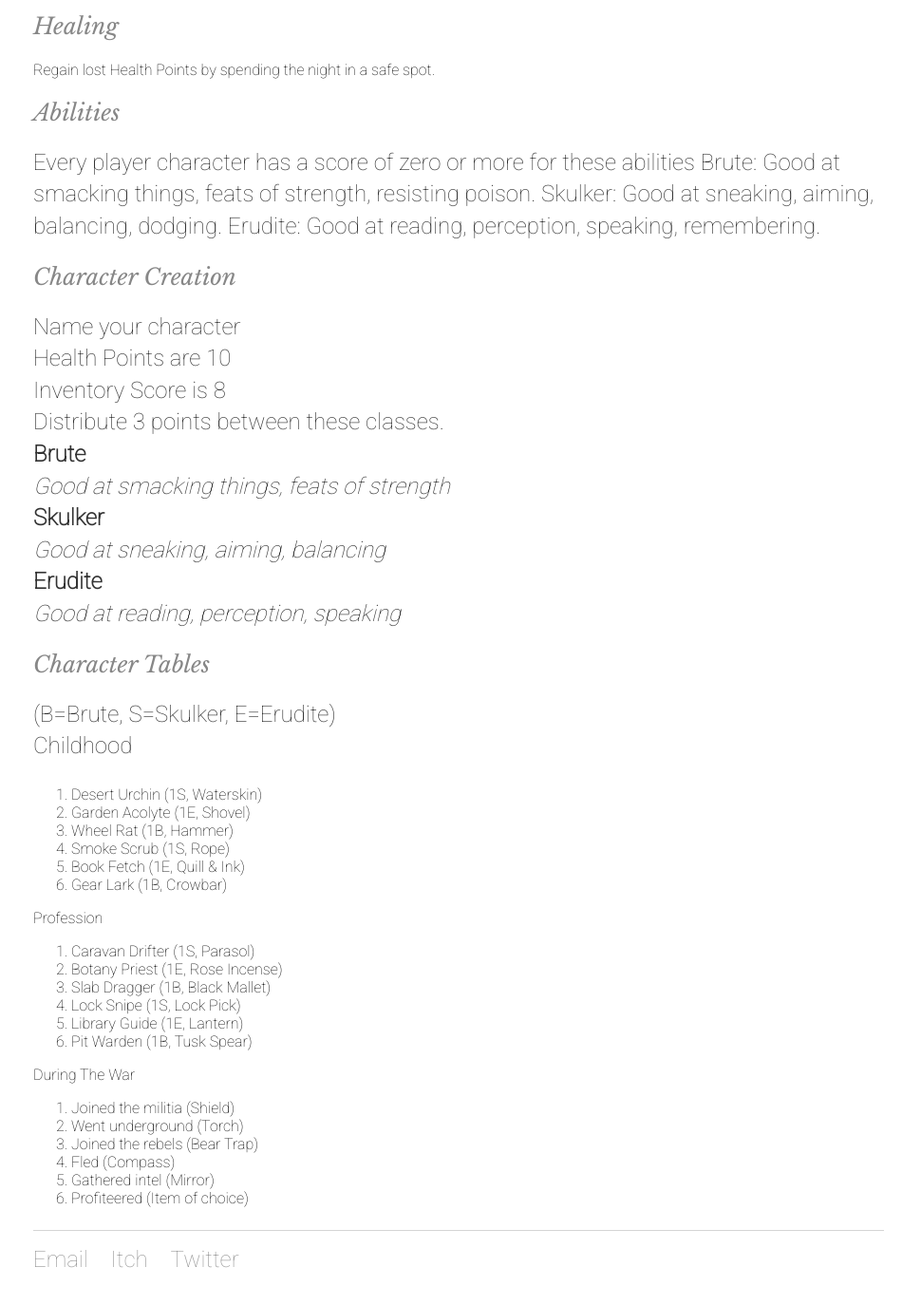
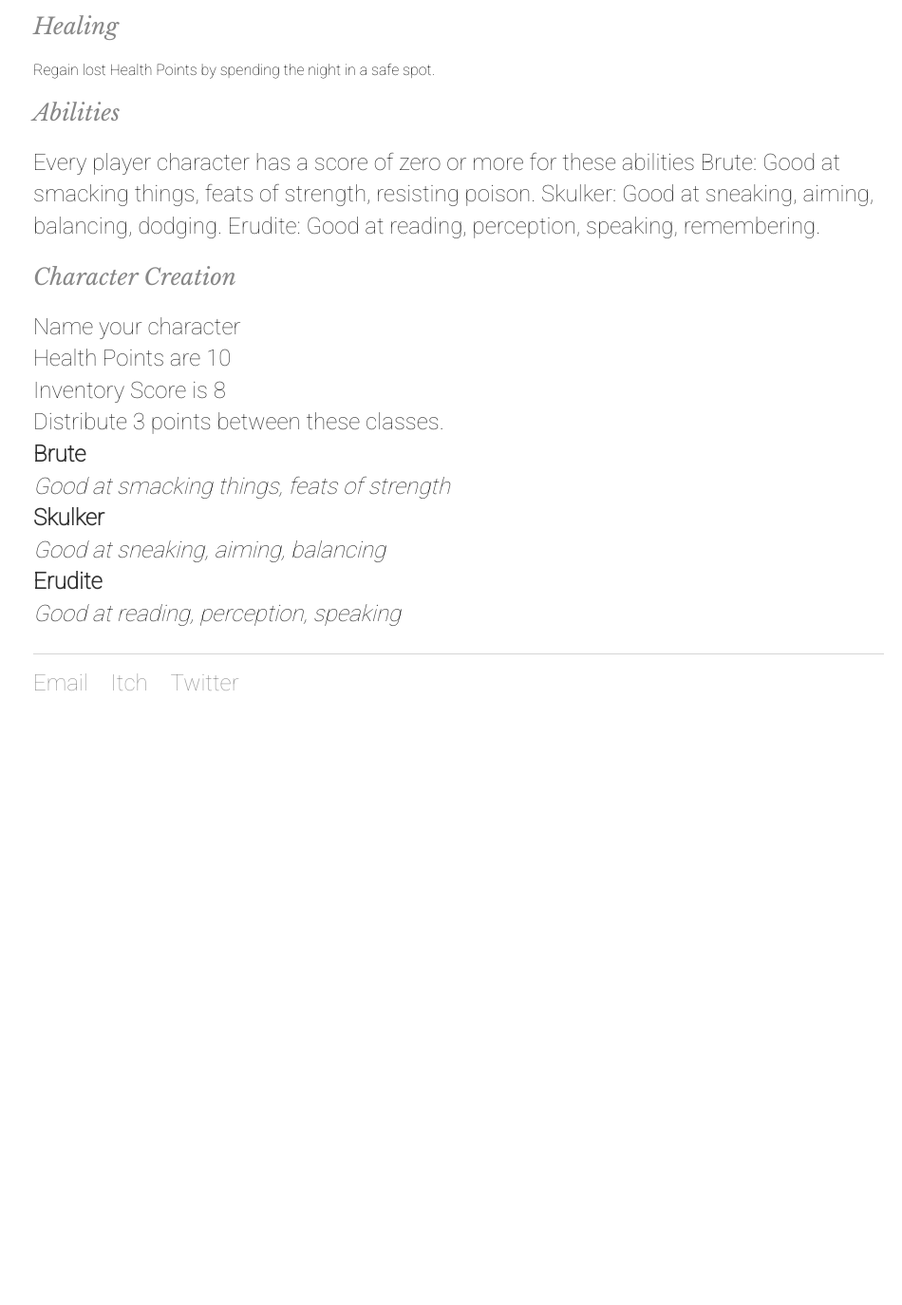
Before and after one commit to NateHPS/TunnelGoons, a Jekyll site: the page built from srd.html, in a window 1280 px wide and 1400 px high, scrolled down 1318 px. Shown: the top 1374 px of the window at 95% size, without its empty margins (157-1107 px from the left). Built offline with Jekyll 4.4.1, drawn with Linux system fonts in a browser that asks for light colours; after the commit the page ends 2111 px from its top, so only the background shows below that.

Commit message:
Update srd.html

```diff
--- a/srd.html
+++ b/srd.html
@@ -76,36 +76,4 @@ Distribute 3 points between these classes.<br>
 <b>Erudite</b><br>
 <i>Good at reading, perception, speaking</i><br>
 	</p>
-
-<h3>Character Tables</h3>
-<p>
-	(B=Brute, S=Skulker, E=Erudite)<br>
-Childhood
-<ol>
-<li>Desert Urchin (1S, Waterskin)</li>
-<li>Garden Acolyte (1E, Shovel)</li>
-<li>Wheel Rat (1B, Hammer)</li>
-<li>Smoke Scrub (1S, Rope)</li>
-<li>Book Fetch (1E, Quill & Ink)</li>
-<li>Gear Lark (1B, Crowbar)</li>
-</ol>
-Profession
-<ol>
-<li>Caravan Drifter (1S, Parasol)</li>
-<li>Botany Priest (1E, Rose Incense)</li>
-<li>Slab Dragger (1B, Black Mallet)</li>
-<li>Lock Snipe (1S, Lock Pick)</li>
-<li>Library Guide (1E, Lantern)</li>
-<li>Pit Warden (1B, Tusk Spear)</li>
-</ol>
-During The War
-<ol>
-<li>Joined the militia (Shield)</li>
-<li>Went underground (Torch)</li>
-<li>Joined the rebels (Bear Trap)</li>
-<li>Fled (Compass)</li>
-<li>Gathered intel (Mirror)</li>
-<li>Profiteered (Item of choice)</li>
-</ol>
-</p>
 </div><!-- /.blurb -->
```
